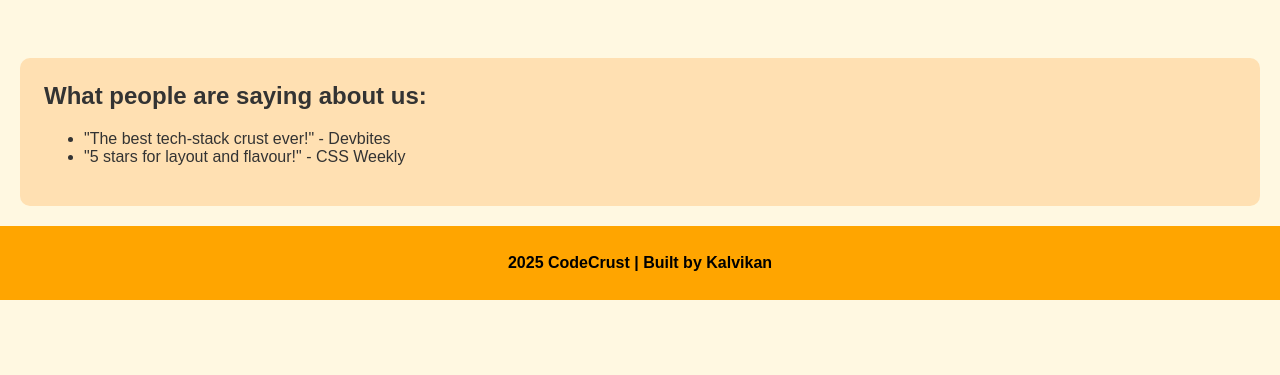
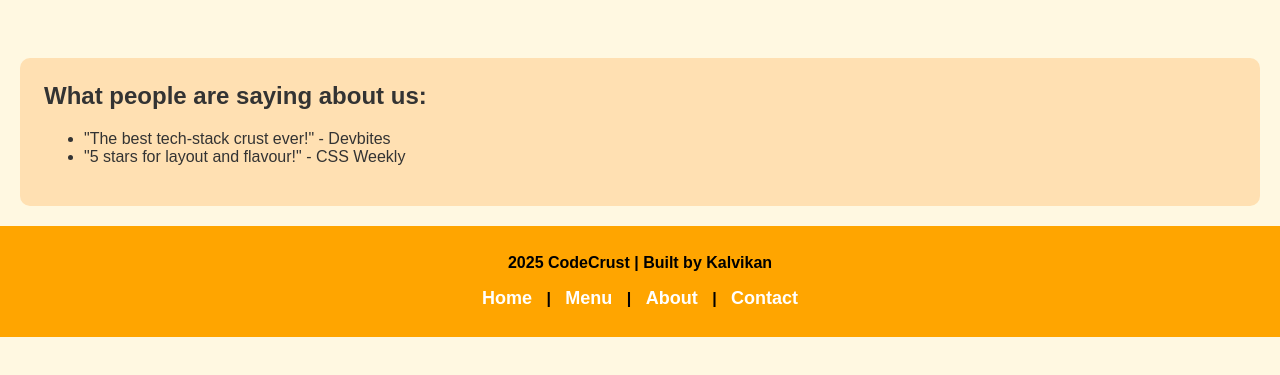
Before and after one commit to dkhemka12/Codecrust_Devansh, a plain HTML site: page index.html in a window 1280 px wide. Shown: the part 251-626 px from the top of the page. Drawn offline with Linux system fonts and the light colour scheme.

Commit message:
added new things to footer

```diff
--- a/index.html
+++ b/index.html
@@ -18,7 +18,6 @@
             <a href="#contact">Contact</a>
         </nav>
     </header>
-
     <main>
         <section class="hero">
             <h1>Pizza meets code</h1>
@@ -36,6 +35,12 @@
 
     <footer>
         <p>2025 CodeCrust | Built by Kalvikan</p>
+        <p>
+            <a href="#home">Home</a> |
+            <a href="#menu">Menu</a> |
+            <a href="#about">About</a> |
+            <a href="#contact">Contact</a>
+        </p>
     </footer>
 </body>
 
--- a/style.css
+++ b/style.css
@@ -1,4 +1,3 @@
-
 body {
     margin: 0;
     font-family: Arial, sans-serif;
@@ -121,5 +120,6 @@
 
     .hero p {
         font-size: 16px;
+
     }
 }
```
